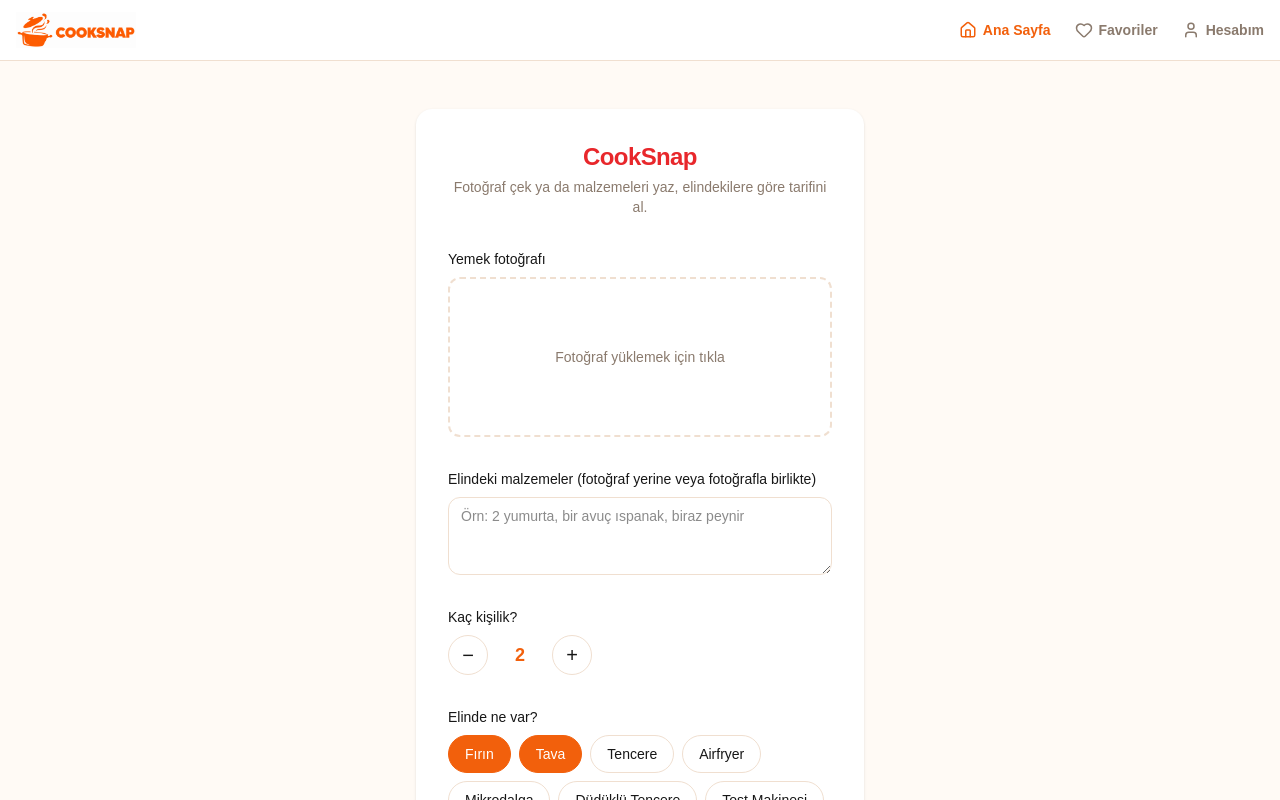
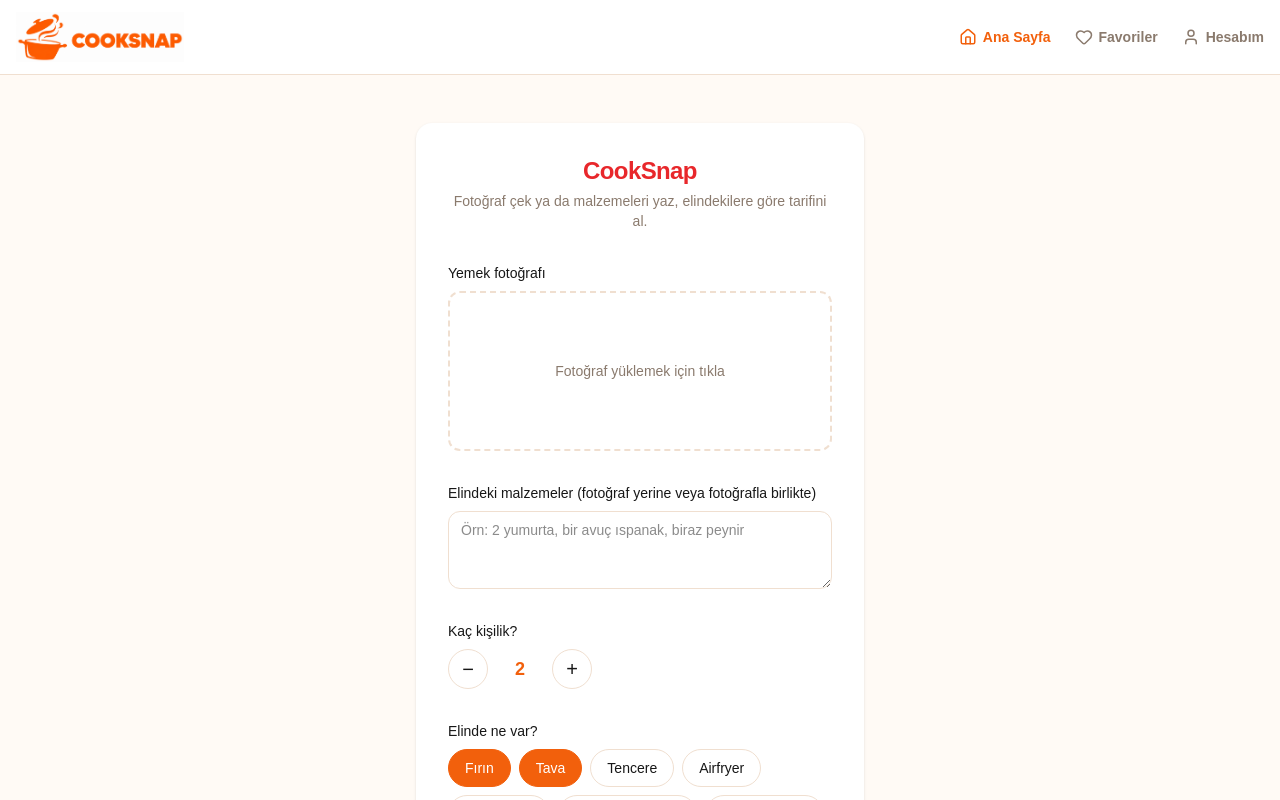
Before and after one commit to Kocayilmaz/cooksnap, a Next.js app: page / in a window 1280 px wide. Shown: the top 800 px of the page. Built offline with nearby package versions, Linux system fonts and the light colour scheme; no server answers; the database is empty; sample sign-in values are in the browser's storage.

Commit message:
NavBar logosunu buyut

```diff
--- a/components/NavBar.tsx
+++ b/components/NavBar.tsx
@@ -33,7 +33,7 @@ export default function NavBar() {
   return (
     <nav className="flex items-center justify-between border-b border-surface-border bg-surface-card px-4 py-3">
       <Link href="/" className="flex items-center">
-        <Image src="/logo.png" alt="CookSnap" width={120} height={36} priority />
+        <Image src="/logo.png" alt="CookSnap" width={168} height={50} priority />
       </Link>
 
       <div className="flex items-center gap-6">
```
